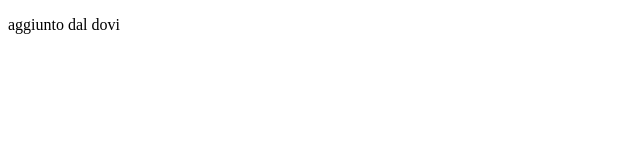
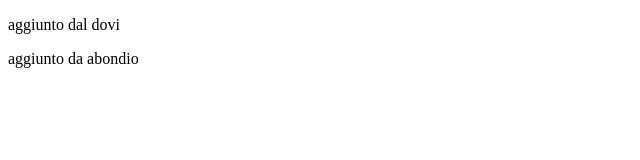
Before and after one commit to laboint20/test17024A, a plain HTML site: page index.html in a window 1280 px wide. Shown: the whole page, without its empty margins (0-640 px from the left). Drawn offline with Linux system fonts and the light colour scheme.

Commit message:
aggiunto ramo abondio

```diff
--- a/index.html
+++ b/index.html
@@ -7,5 +7,6 @@
 </head>
 <body>
     <p>aggiunto dal dovi</p>
+    <p>aggiunto da abondio</p>
 </body>
 </html>
```
